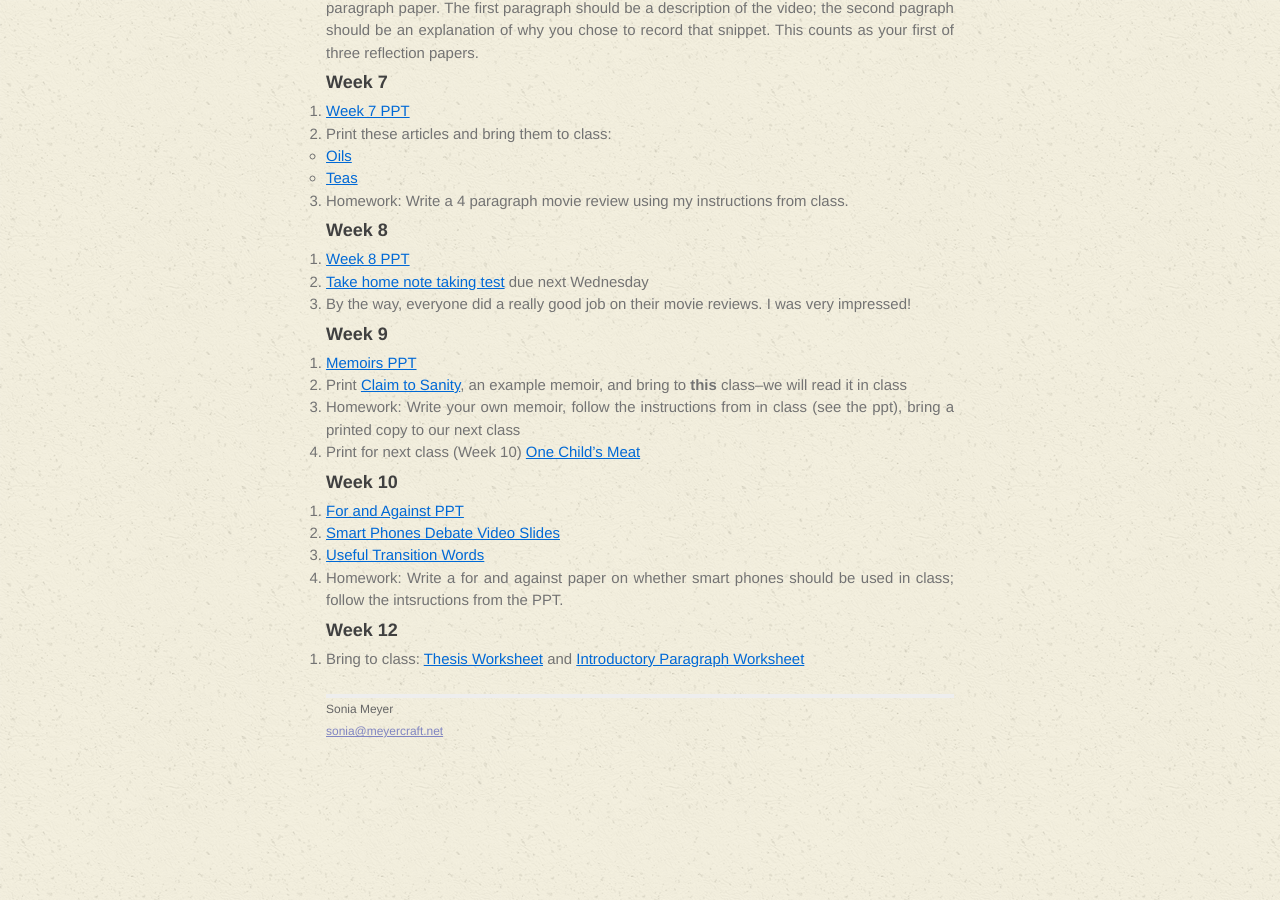
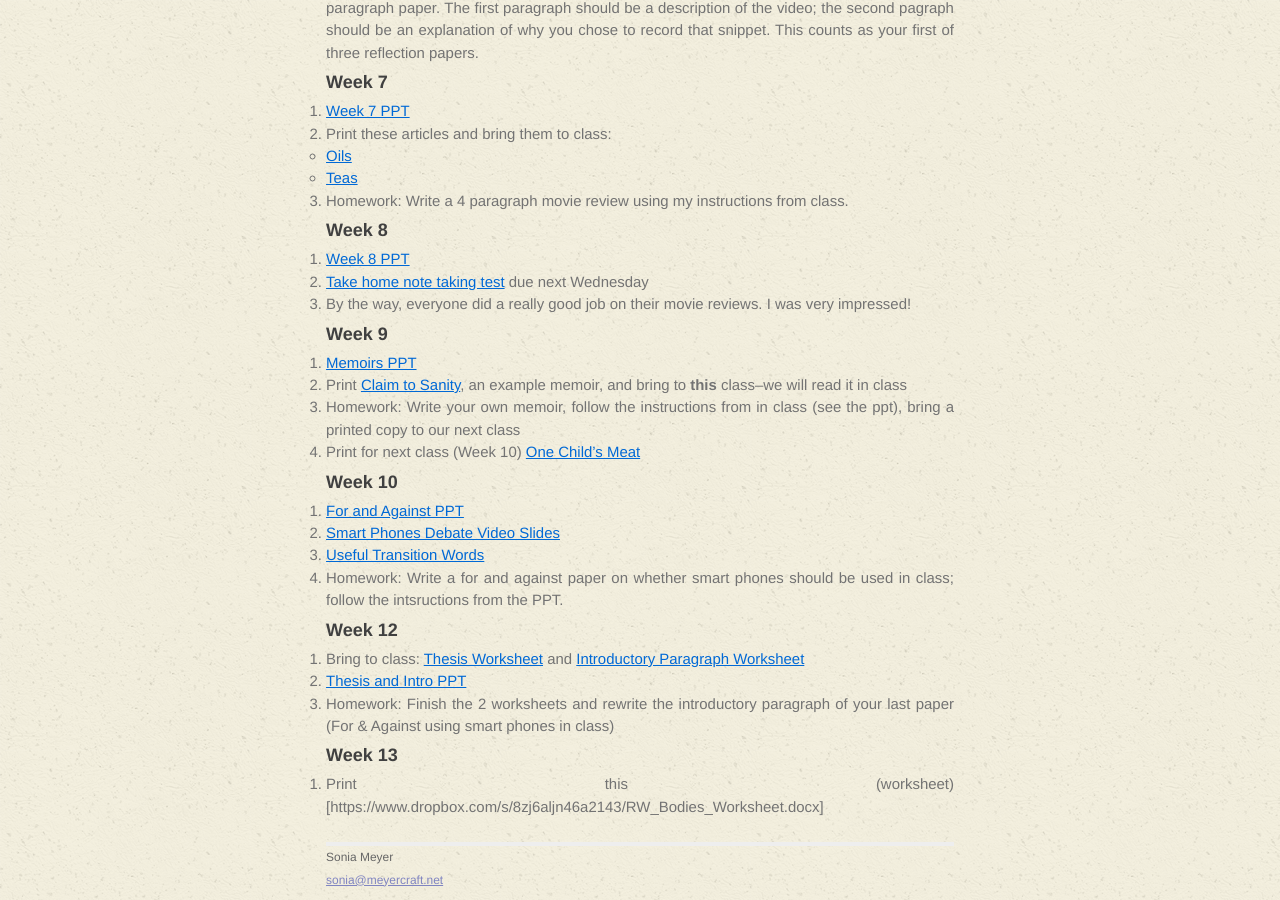
Before and after one commit to soniawmeyer/soniameyer-beihang-students-website, a Jekyll site: the page built from classes/s1s4rw.md, in a window 1280 px wide and 900 px high, scrolled down 750 px. Built offline with Jekyll 4.4.1, drawn with Linux system fonts in a browser that asks for light colours.

Commit message:
week 11-12 all classes update

```diff
--- a/classes/s1s4rw.md
+++ b/classes/s1s4rw.md
@@ -63,3 +63,9 @@ title: Professor Sonia Meyer's Beihang Website
 
 ### Week 12
 1. Bring to class: [Thesis Worksheet](https://www.dropbox.com/s/jwkdxfufyofay3a/RW_Thesis_Practice.pdf) and [Introductory Paragraph Worksheet](https://www.dropbox.com/s/p2filbs9c7lr8sx/RW_Opening_Worksheet.pdf)
+2. [Thesis and Intro PPT](https://www.dropbox.com/s/1afq608ekvyl1vv/RW_ThesisandIntro.ppt)
+3. Homework: Finish the 2 worksheets and rewrite the introductory paragraph of your last paper (For & Against using smart phones in class)
+
+
+### Week 13
+1. Print this (worksheet)[https://www.dropbox.com/s/8zj6aljn46a2143/RW_Bodies_Worksheet.docx]
```
Also changed, not shown: classes/151821.md (+8 -0 lines), classes/s1s4sf3ls.md (+5 -0 lines).
